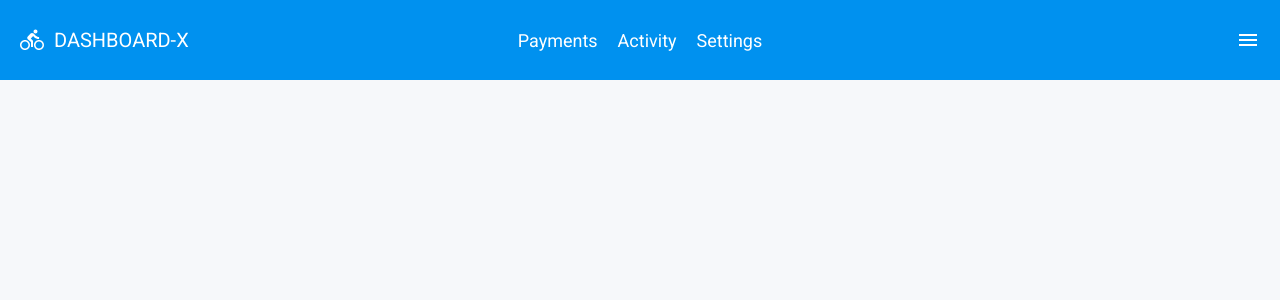
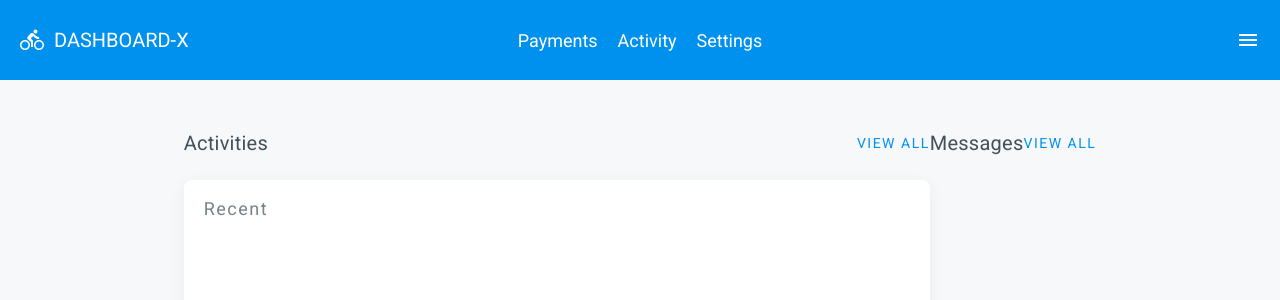
Before and after one commit to Germs31/ntt-dashboard, a React (Create React App) app: page / in a window 1280 px wide. Shown: the top 300 px of the page. Built offline with nearby package versions, Linux system fonts and the light colour scheme.

Commit message:
some layout css, activity container

```diff
--- a/src/App.css
+++ b/src/App.css
@@ -52,3 +52,57 @@
     justify-content: flex-end;
     cursor: pointer;
 }
+/* APP BODY */
+.app-body {
+    display: flex;
+    justify-content: center;
+    height: 91.8%;
+    margin-top: 51px;
+}
+
+/* ACTIVITIES AND CHILDREN */
+.app-body .activities-container {
+    height: 469px;
+    width: 746px;
+}
+
+.app-body .activities-container .activities {
+    background: #fff;
+    height: 421px;
+    border-radius: 8px;
+    box-shadow: 0px 4px 16px rgba(0,0,0,0.06);
+}
+.app-body .activities-container .activities .activity-header {
+    padding: 20px 0 5px 20px;
+}
+.app-body .activities-container .activities .activity-header span {
+    font-size: 18px;
+    color: #79828b;
+    text-decoration: none solid rgb(121, 130, 139);
+    line-height: 15px;
+    letter-spacing: 1.5px;
+}
+
+
+/* CONTAINER HEADER */
+.container-header{
+    display: flex;
+    justify-content: space-between;
+    align-items: center;
+    margin-bottom: 25px;
+}
+.container-header .title {
+    font-size: 20px;
+    color: #42505C;
+    text-decoration: none solid rgb(66, 80, 92);
+    letter-spacing: 0.25px;
+}
+.container-header .action {
+    font-size: 14px;
+    color: #0091EF;
+    text-decoration: none solid rgb(0, 145, 239);
+    text-transform: uppercase;
+    letter-spacing: 0.25px;
+    line-height: 15px;
+    letter-spacing: 1.5px;
+}
--- a/src/App.js
+++ b/src/App.js
@@ -2,6 +2,7 @@ import './App.css';
 import {clients} from './data'
 import {useEffect, useState} from 'react'
 import Navigation from './Components/Navigation'
+import ContainerHeader from './Components/ContainerHeader'
 function App() {
   const [users, setUsers] = useState([])
   const [currentUser, setCurrentUser] = useState(clients[2])
@@ -19,6 +20,25 @@ function App() {
       <header className="App-header">
         <Navigation />
       </header>
+      <div className="app-body">
+        <div className="activities-container">
+          <ContainerHeader title="Activities" action="View All"/>
+
+          <div className="activities">
+            <div className="activity-header">
+              <span>Recent</span>
+            </div>
+
+          </div>
+        </div>
+        <div className="messages-container">
+          <ContainerHeader title="Messages" action="View All"/>
+
+          <div className="messages">
+
+          </div>
+        </div>
+      </div>
     </div>
   );
 }
--- /dev/null
+++ b/src/Components/ContainerHeader.js
@@ -0,0 +1,12 @@
+import React from 'react'
+
+const ContainerHeader = ({title, action}) => {
+    return (
+        <div className="container-header">
+            <span className="title">{title}</span>
+            <span className="action">{action}</span>
+        </div>
+    )
+}
+
+export default ContainerHeader
```
